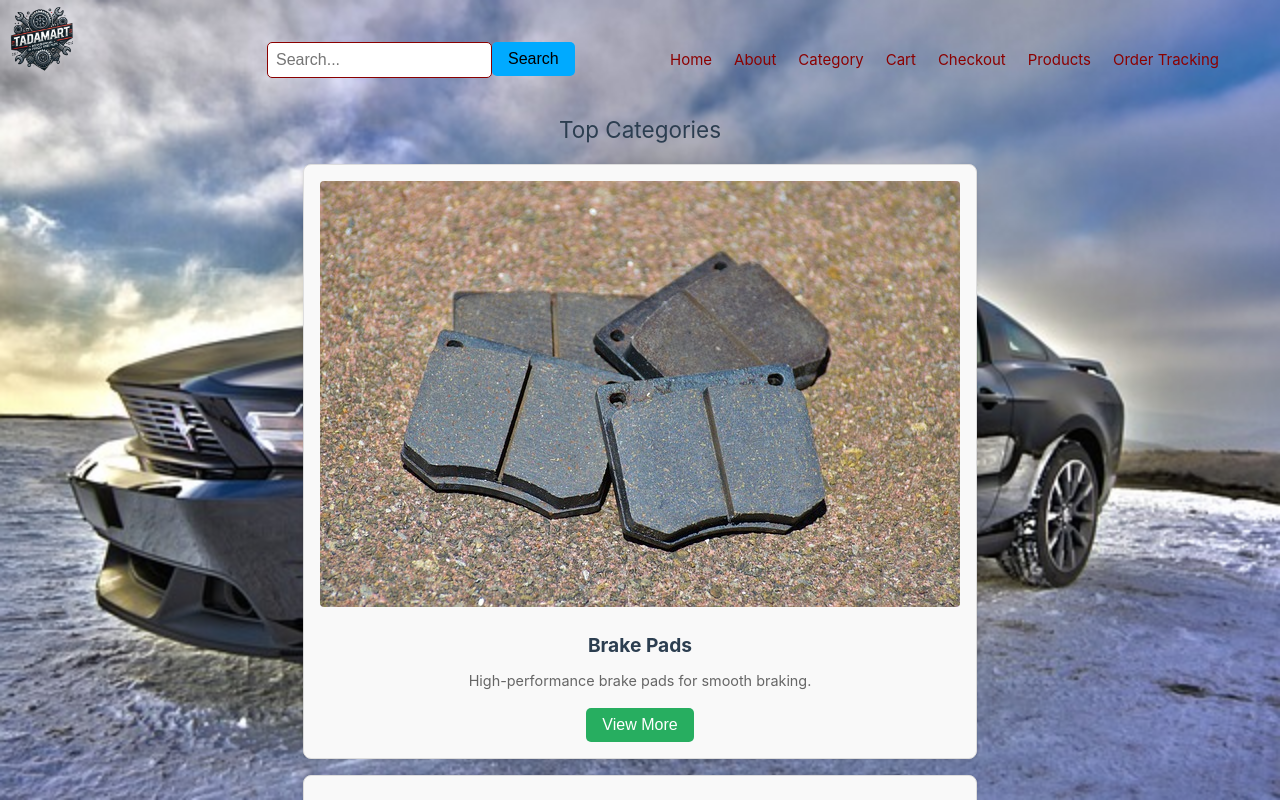
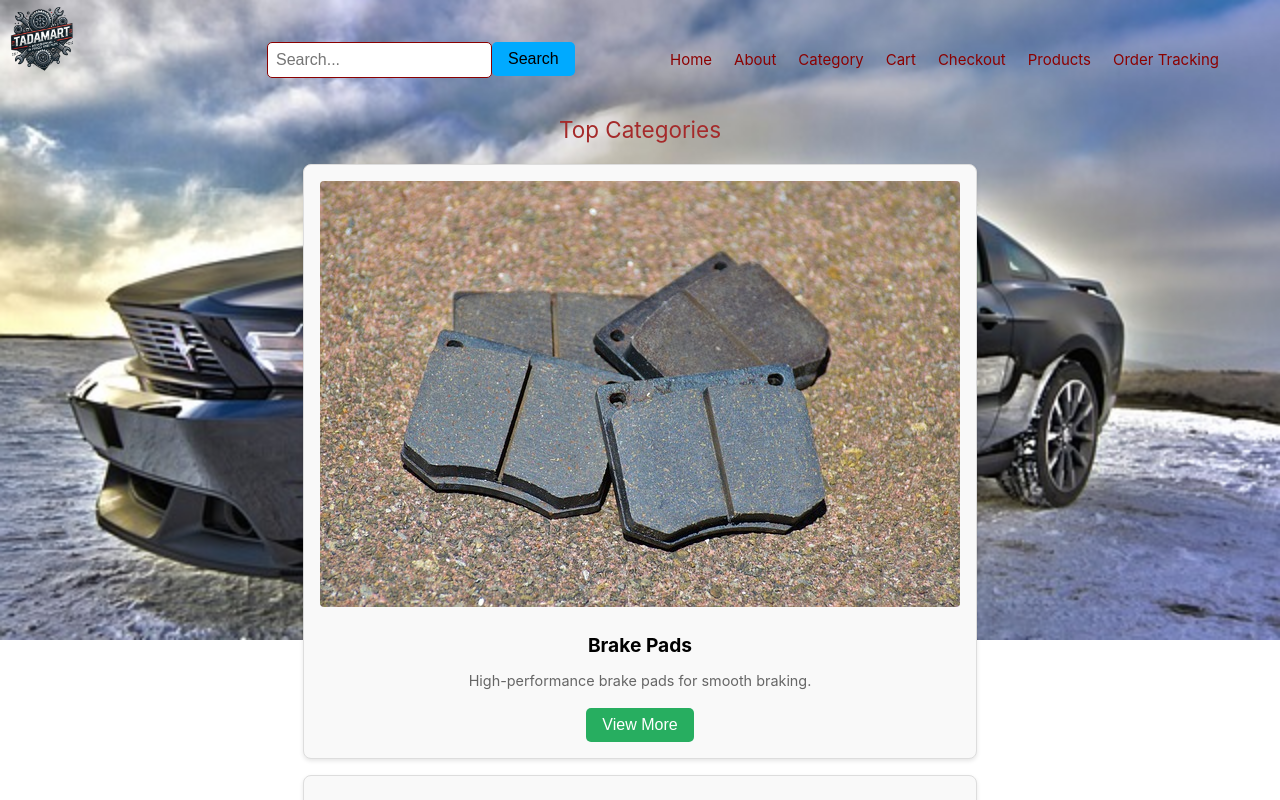
Before and after one commit to dajuma/tada-mart, a Vue app: page / in a window 1280 px wide. Shown: the top 800 px of the page. Built offline with nearby package versions, Linux system fonts and the light colour scheme.

Commit message:
modified HomeView.vue

```diff
--- a/src/views/HomeView.vue
+++ b/src/views/HomeView.vue
@@ -4,7 +4,7 @@ import Product from "@/components/Product.vue";
 import CategoryBox from "@/components/Category/CategoryBox.vue";
 
 export default {
-  name: "Home",
+  name: "HomeView",
   components: { CategoryBox, Product },
   setup() {
     const categories = ref([
@@ -105,18 +105,19 @@ export default {
       </div>
       <div class="row">
         <CategoryBox
-          v-for="(category, index) in categories.slice(0, categorySize)"
+          v-for="(category) in categories.slice(0, categorySize)"
           :key="category.id"
           :category="category"
           @view-category="handleViewCategory"
         />
+
       </div>
     </div>
 
     <hr />
 
     <!-- Display top products -->
-    <div class="container">
+    <div class="container2">
       <div class="row">
         <div class="text-center">
           <h2 class="part-3">Top Products</h2>
@@ -124,7 +125,7 @@ export default {
       </div>
       <div class="row">
         <Product
-          v-for="(product, index) in products.slice(0, productSize)"
+          v-for="(product) in products.slice(0, productSize)"
           :key="product.id"
           :product="product"
         />
@@ -143,12 +144,15 @@ export default {
   background-size: cover;
   background-position: center;
   background-repeat: no-repeat;
-  height: 100vh;
+  height: 80vh;
   width: 100vw;
 }
 
 .container {
   margin: 2rem auto;
+}
+.container2 {
+  margin: 2rem;
 }
 
 .row {
@@ -156,14 +160,12 @@ export default {
   flex-wrap: wrap;
   gap: 1rem;
   justify-content: center;
+  color: black;
 }
-
 .text-center {
   text-align: center;
   width: 100%;
-}
-
-.part-3 {
+  color: brown;
   margin-bottom: 1rem;
 }
 </style>
```
